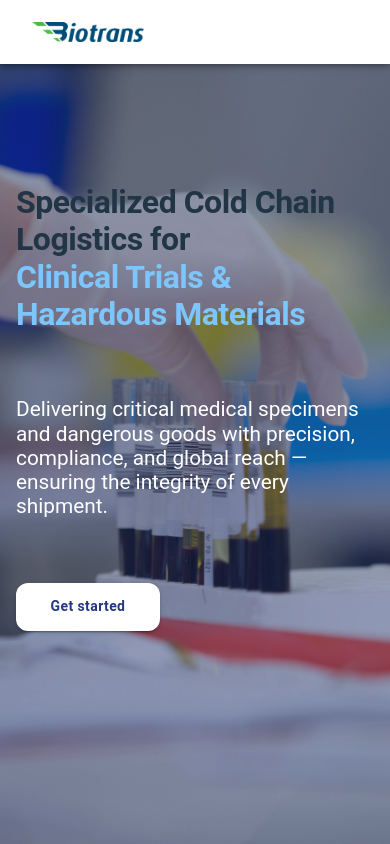
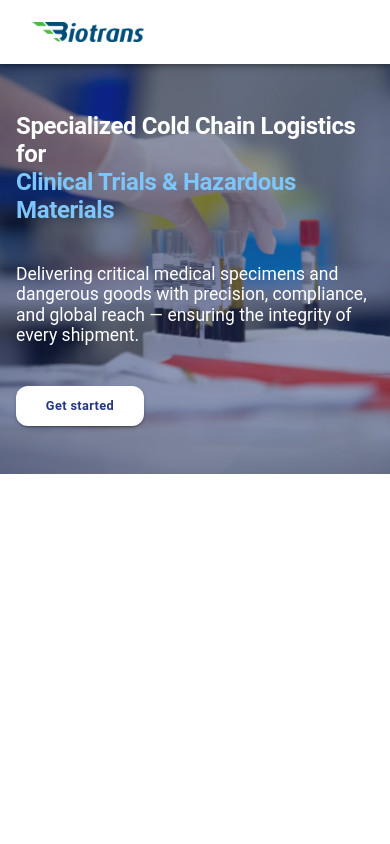
Before and after one commit to lukalomidzee/biotrans-landing-page, a React (Vite) app: page / in a window 390 px wide. Shown: the top 844 px of the page. Built offline with nearby package versions, Linux system fonts and the light colour scheme; some icons are missing.

Commit message:
Improve responsive on Introduction

```diff
--- a/src/components/Introduction/Introduction.tsx
+++ b/src/components/Introduction/Introduction.tsx
@@ -8,14 +8,16 @@ import {
 
 const Introduction = () => {
   return (
-    // Introduction section
     <Box
       sx={{
         ...sectionSizing,
         ...sectionHeadingOffset,
-        minWidth: "15rem",
+        width: "100%",
+        overflow: "hidden",
+        position: "relative",
       }}
     >
+      {/* Background section with relative positioning */}
       <Box
         sx={{
           backgroundImage: `url(${backgroundImage})`,
@@ -23,30 +25,45 @@ const Introduction = () => {
           backgroundRepeat: "no-repeat",
           backgroundPosition: "center",
           width: "100%",
-          height: "100%",
+          position: "relative",
+          display: "flex",
+          flexDirection: "column",
+          justifyContent: {
+            xs: "flex-start",
+            md: "center",
+          },
+
+          height: {
+            xs: "auto",
+            sm: "100svh",
+          },
         }}
       >
+        {/* Dark blue overlay that covers entire background */}
         <Box
           sx={{
             position: "absolute",
             top: 0,
             left: 0,
-            width: "100%",
-            minWidth: "15rem",
-            height: "100%",
+            right: 0,
+            bottom: 0,
             backgroundColor: "rgba(32, 52, 119, 0.4)",
+            zIndex: 1,
+          }}
+        />
+
+        {/* Content inside relative container, placed above overlay */}
+        <Box
+          sx={{
+            position: "relative",
+            zIndex: 2,
             display: "flex",
             flexDirection: "column",
-            alignItems: "flex-start",
             justifyContent: {
               xs: "flex-start",
-              md: "center",
+              sm: "center",
             },
-            textAlign: "center",
-            py: {
-              xs: "4rem",
-              md: "6rem",
-            },
+            minHeight: "100%",
             px: {
               xs: 2,
               sm: 5,
@@ -54,25 +71,24 @@ const Introduction = () => {
               lg: 17,
               xl: 17,
             },
+            py: {
+              xs: 6,
+              md: 10,
+            },
             boxSizing: "border-box",
           }}
         >
-          {/* Text overlay motion */}
           <motion.div
             initial={{ opacity: 0 }}
             animate={{ opacity: 1 }}
             transition={{ duration: 0.4 }}
+            style={{ width: "100%" }}
           >
-            {/* Background image text */}
             <Box
               sx={{
-                mt: {
-                  xs: 15,
-                  md: 0,
-                },
                 mb: {
-                  xs: 8,
-                  sm: 7,
+                  xs: 5,
+                  sm: 6,
                   md: 6,
                   lg: 5,
                   xl: 4,
@@ -85,11 +101,10 @@ const Introduction = () => {
                   fontWeight: "bold",
                   textAlign: "start",
                   fontSize: {
-                    xs: "2rem",
-                    sm: "3rem",
+                    xs: "clamp(1.5rem, 6vw, 2.5rem)",
                     md: "3.2rem",
-                    lg: "3.5rem",
                   },
+                  color: "#fff",
                 }}
               >
                 Specialized Cold Chain Logistics for
@@ -100,10 +115,8 @@ const Introduction = () => {
                   fontWeight: "bold",
                   textAlign: "start",
                   fontSize: {
-                    xs: "2rem",
-                    sm: "3rem",
+                    xs: "clamp(1.5rem, 6vw, 2.5rem)",
                     md: "3.2rem",
-                    lg: "3.5rem",
                   },
                   color: "#7CC6FD",
                 }}
@@ -111,47 +124,46 @@ const Introduction = () => {
                 Clinical Trials & Hazardous Materials
               </Typography>
             </Box>
+
             <Typography
               variant="h3"
               sx={{
                 textAlign: "start",
                 fontSize: {
-                  xs: "2rem",
-                  md: "2.5rem",
-                  lg: "3rem",
+                  xs: "clamp(1rem, 4.5vw, 1.6rem)",
+                  md: "2rem",
                 },
                 mb: {
-                  xs: 8,
-                  sm: 7,
+                  xs: 5,
                   md: 6,
-                  lg: 5,
-                  xl: 4,
                 },
                 color: "#FFFFFF",
-                "@media (max-width:400px)": {
-                  fontSize: "1.3rem",
-                },
-                "@media (max-width:320px)": {
-                  fontSize: "1.4rem",
-                },
               }}
             >
               Delivering critical medical specimens and dangerous goods with
               precision, compliance, and global reach — ensuring the integrity
               of every shipment.
             </Typography>
-            {/* Buttons div */}
-          </motion.div>
+
             <Box
               sx={{
-              alignSelf: "flex-start",
+                display: "flex",
+                alignItems: "center",
+                justifyContent: "flex-start",
               }}
             >
               <Button
                 variant="contained"
                 sx={{
-                width: "9rem",
-                height: "3rem",
+                  width: {
+                    xs: "8rem",
+                    sm: "9rem",
+                    md: "10rem",
+                  },
+                  height: {
+                    xs: "2.5rem",
+                    md: "3rem",
+                  },
                   backgroundColor: "#ffffff",
                   color: "#243881",
                   fontWeight: "bold",
@@ -159,11 +171,10 @@ const Introduction = () => {
                   px: 3,
                   py: 1.5,
                   textTransform: "none",
-                "&:focus": {
-                  outline: "none",
-                },
-                "&:focus-visible": {
-                  outline: "none",
+                  fontSize: {
+                    xs: "0.8rem",
+                    sm: "0.9rem",
+                    md: "1rem",
                   },
                   "&:hover": {
                     backgroundColor: "#f0f0f0",
@@ -173,6 +184,7 @@ const Introduction = () => {
                 Get started
               </Button>
             </Box>
+          </motion.div>
         </Box>
       </Box>
     </Box>
--- /dev/null
+++ b/src/components/WhoWeAre/WhoWeAre.tsx
@@ -0,0 +1,25 @@
+import { Box } from "@mui/material";
+import {
+  sectionHeadingOffset,
+  sectionSizing,
+} from "../../assets/styles/layout";
+
+const WhoWeAre = () => {
+  return (
+    <Box
+      sx={{
+        ...sectionSizing,
+        minWidth: "15rem",
+        display: "flex",
+        flexDirection: "column",
+        alignItems: "center",
+        justifyContent: "space-evenly",
+        backgroundColor: "#FFFFFF",
+      }}
+    >
+      <Box>Who we are</Box>
+    </Box>
+  );
+};
+
+export default WhoWeAre;
--- a/src/routes/Homepage.tsx
+++ b/src/routes/Homepage.tsx
@@ -1,6 +1,7 @@
 import { Box } from "@mui/material";
 import Header from "../components/Header/Header";
 import Introduction from "../components/Introduction/Introduction";
+import WhoWeAre from "../components/WhoWeAre/WhoWeAre";
 
 const Homepage = () => {
   return (
@@ -14,6 +15,7 @@ const Homepage = () => {
     >
       <Header />
       <Introduction />
+      <WhoWeAre />
     </Box>
   );
 };
```
Lines whose indentation alone changed are shown as unchanged.
